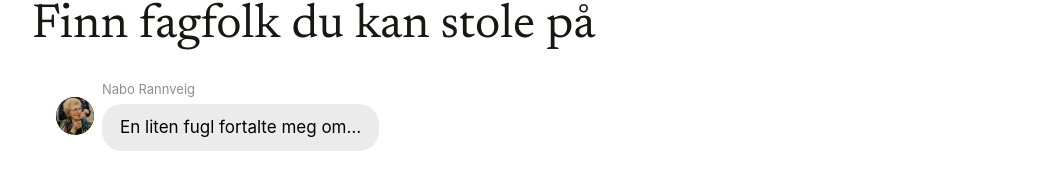
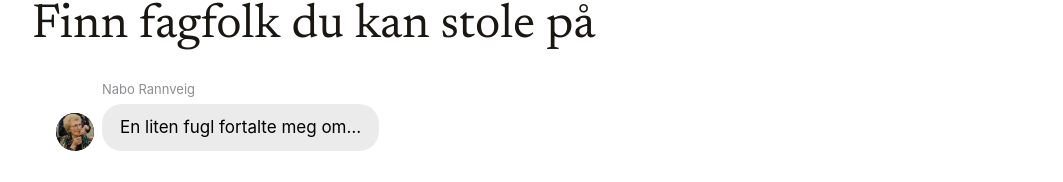
Before and after one commit to idameland/robin, a Next.js app: page / in a window 1280 px wide. Shown: the part 117-299 px from the top of the page, without its empty margins (96-1159 px from the left). Built offline with nearby package versions, Linux system fonts and the light colour scheme.

Commit message:
Bunnjuster avatar med snakkeboble

```diff
--- a/components/Hero.tsx
+++ b/components/Hero.tsx
@@ -33,7 +33,7 @@ function MessengerBoble({ onSøk }: { onSøk: (q: string) => void }) {
   return (
     <div style={{ marginLeft: "24px", marginBottom: "32px" }}>
       {/* Avatar + boble */}
-      <div style={{ display: "flex", alignItems: "center", gap: "8px" }}>
+      <div style={{ display: "flex", alignItems: "flex-end", gap: "8px" }}>
 
         {/* Avatar */}
         <div style={{ width: 38, height: 38, borderRadius: "50%", overflow: "hidden", flexShrink: 0, background: "#1A1612" }}>
```
